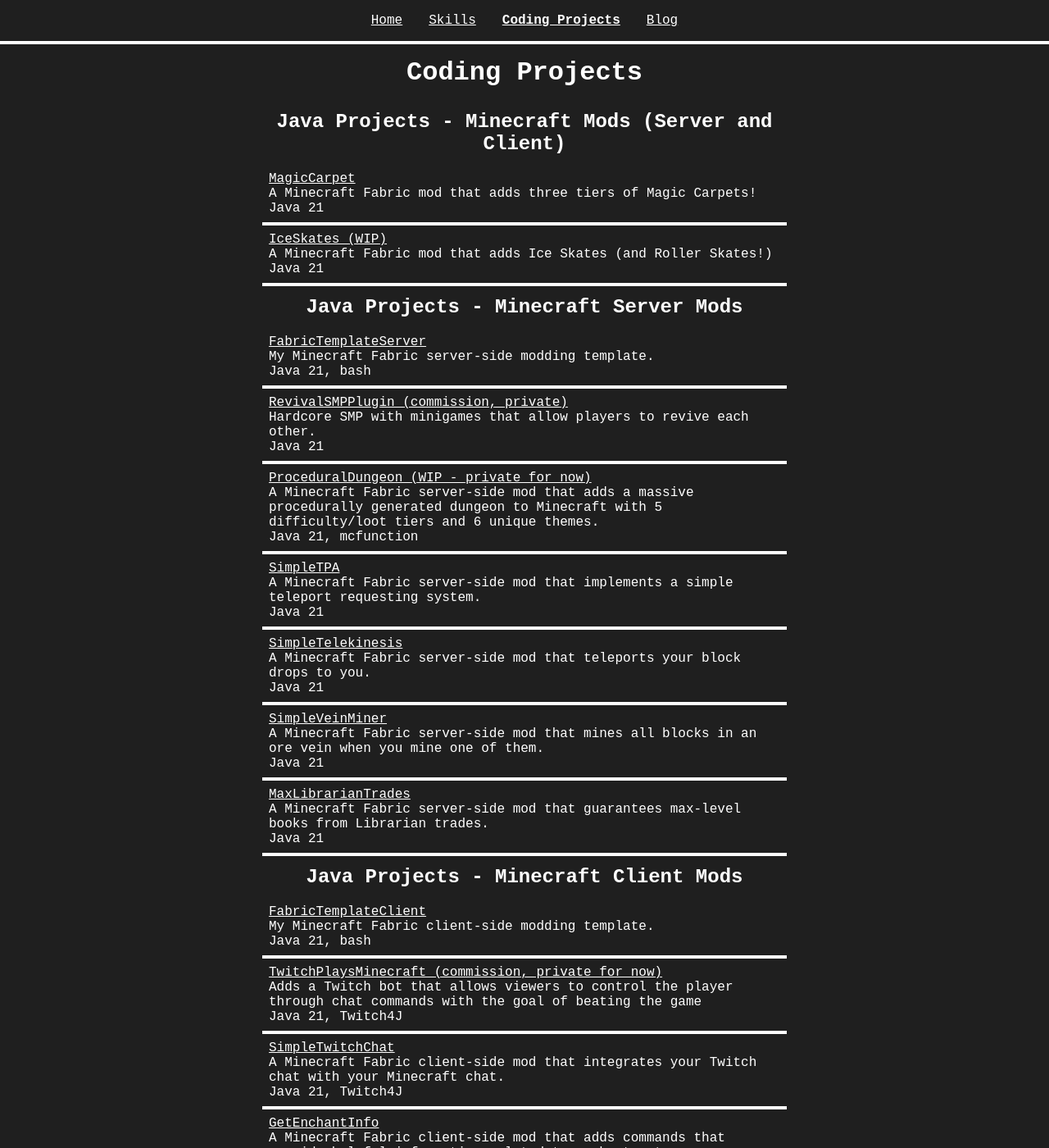
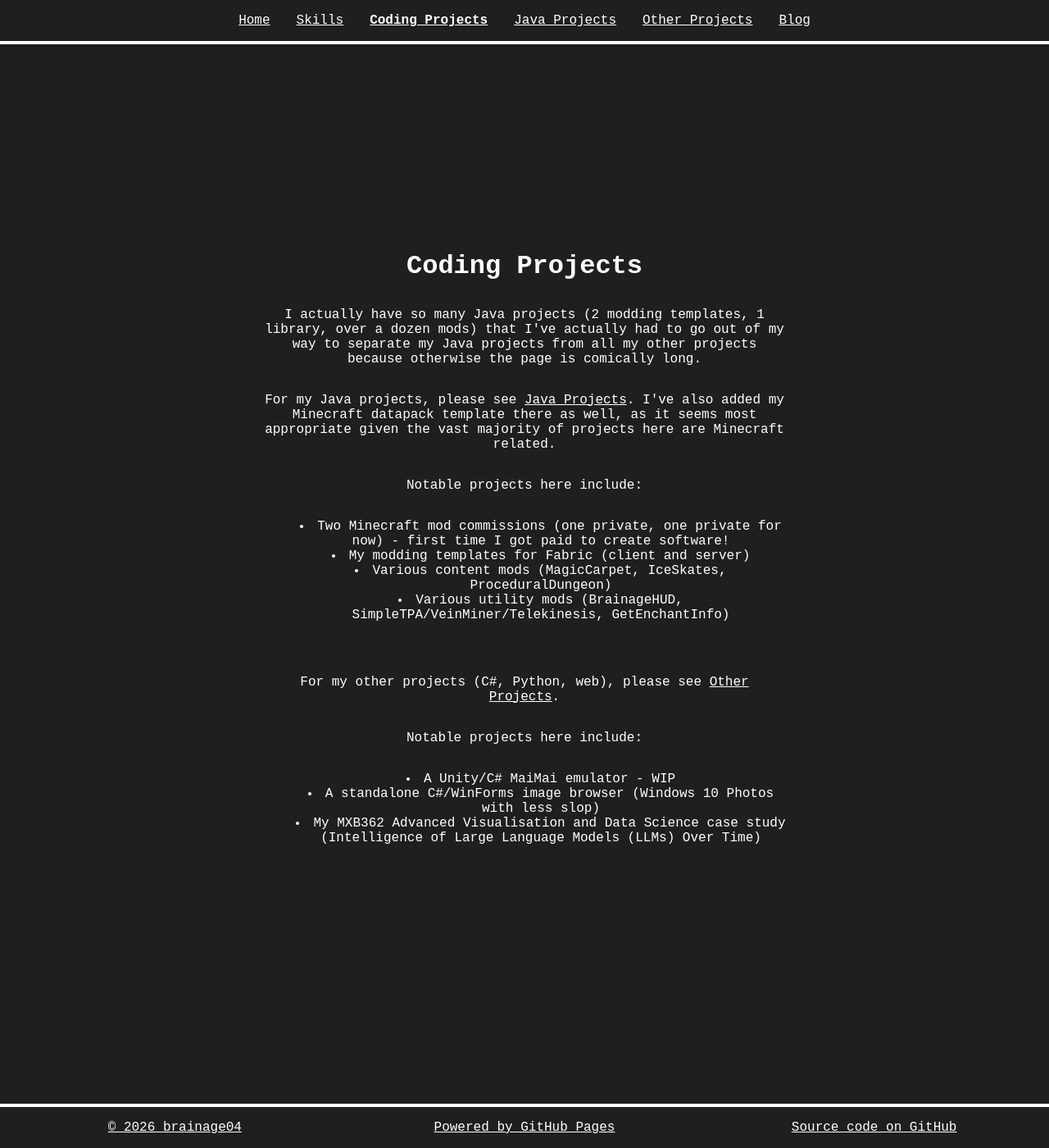
Before and after one commit to brainage04/brainage04.github.io, a Jekyll site: the page built from assets/pages/coding-projects.html, in a window 1280 px wide and 1400 px high. Shown: the whole window at 82% size. Built offline with Jekyll 4.4.1, drawn with Linux system fonts in a browser that asks for light colours; some of the changed text lies outside the part shown.

```diff
--- a/_data/navigation.yml
+++ b/_data/navigation.yml
@@ -7,6 +7,12 @@
 - name: Coding Projects
   description: The projects I have created/am currently working on
   link: /coding-projects/
+- name: Java Projects
+  description: The Java projects I have created/am currently working on
+  link: /coding-projects/java
+- name: Other Projects
+  description: The C#/Python/web projects I have created/am currently working on
+  link: /coding-projects/other
 - name: Blog
   description: My blog where I talk about various CS topics and projects
   link: /blog/
--- a/assets/pages/coding-projects.html
+++ b/assets/pages/coding-projects.html
@@ -4,16 +4,40 @@ title: Coding Projects
 permalink: /coding-projects/
 ---
 
-{% for category in site.data.coding-projects %}
-    <h2>{{ category.title }}</h2>
-    {% for item in category.items %}
-        <div class="horizontalCard">
-            <a target="_blank" href="{{ item.url }}">{{ item.name }}</a>
-            <p>{{ item.description }}</p>
-            <p>{{ item.technologies }}</p>
-        </div>
-    {% endfor %}
-{% endfor %}
+<p>
+    I actually have so many Java projects (2 modding templates, 1 library, over a dozen mods)
+    that I've actually had to go out of my way to separate my Java projects from all my other projects
+    because otherwise the page is comically long.
+</p>
+
+<p>
+    For my Java projects, please see <a href="/coding-projects/java/">Java Projects</a>.
+    I've also added my Minecraft datapack template there as well,
+    as it seems most appropriate given the vast majority of projects here are Minecraft related.
+</p>
+
+<p>
+    Notable projects here include:
+    <ul>
+        <li>Two Minecraft mod commissions (one private, one private for now) - first time I got paid to create software!</li>
+        <li>My modding templates for Fabric (client and server)</li>
+        <li>Various content mods (MagicCarpet, IceSkates, ProceduralDungeon)</li>
+        <li>Various utility mods (BrainageHUD, SimpleTPA/VeinMiner/Telekinesis, GetEnchantInfo)</li>
+    </ul>
+</p>
+
+<p>
+    For my other projects (C#, Python, web), please see <a href="/coding-projects/other/">Other Projects</a>.
+</p>
+
+<p>
+    Notable projects here include:
+    <ul>
+        <li>A Unity/C# MaiMai emulator - WIP</li>
+        <li>A standalone C#/WinForms image browser (Windows 10 Photos with less slop)</li>
+        <li>My MXB362 Advanced Visualisation and Data Science case study (Intelligence of Large Language Models (LLMs) Over Time)</li>
+    </ul>
+</p>
 
 <hr>
 <hr>
```
Also changed, not shown: _data/coding_projects/java.yml (renamed from _data/coding-projects.yml, +3 -32 lines), _data/coding_projects/other.yml (added, +28 -0 lines), assets/pages/java-projects.html (added, +19 -0 lines), assets/pages/other-projects.html (added, +19 -0 lines).
